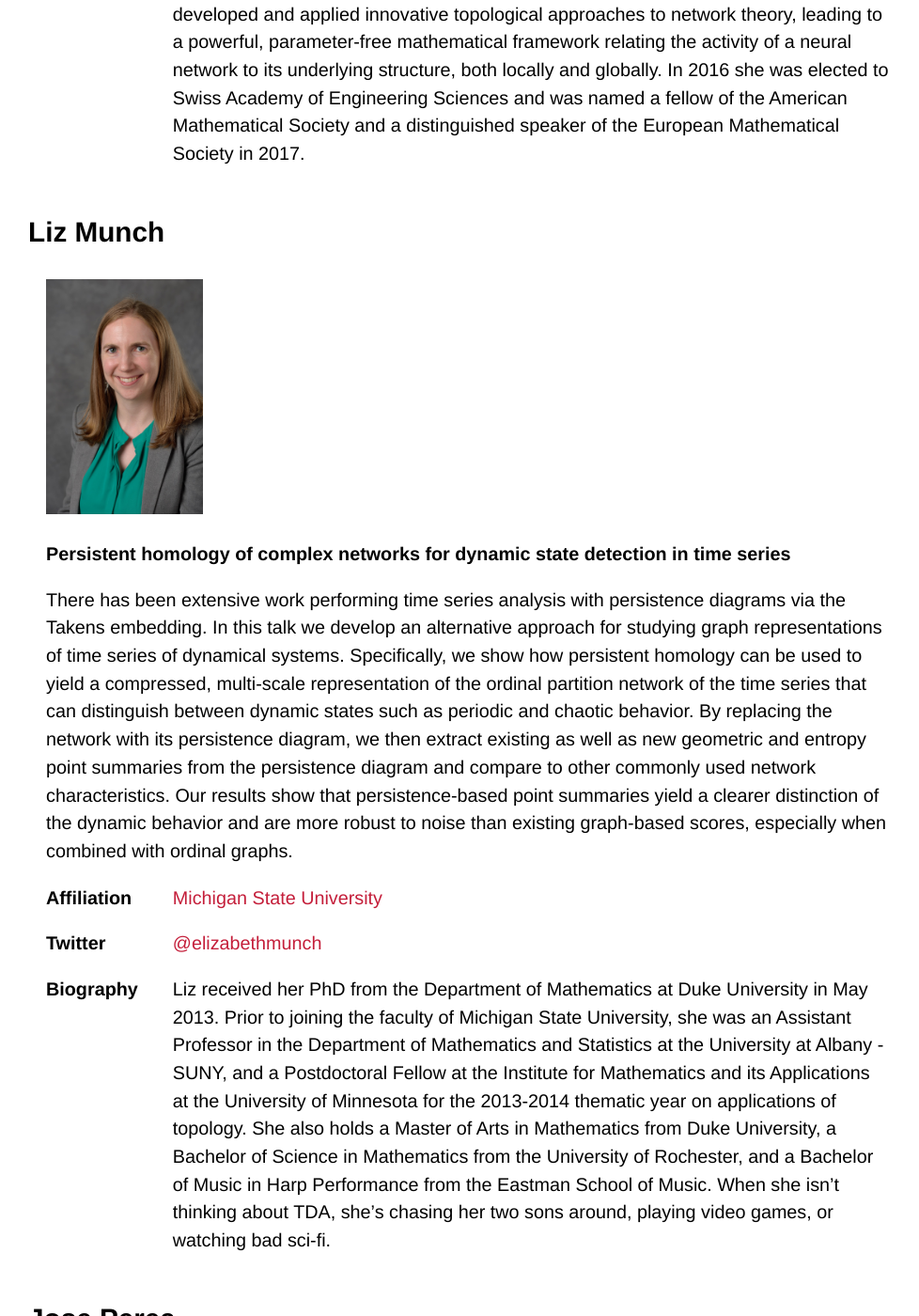
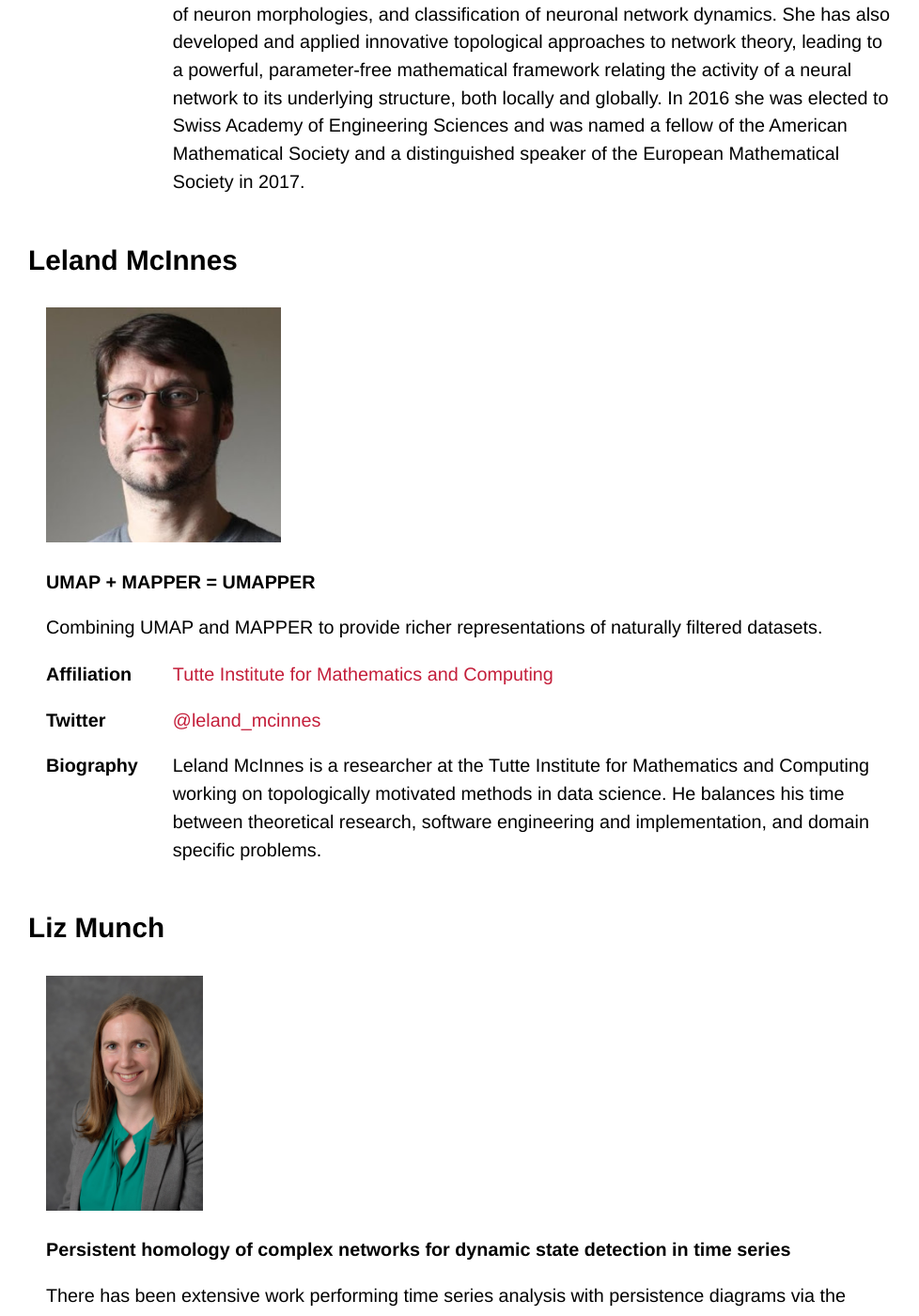
Before and after one commit to tda-in-ml/tda-in-ml.github.io, a Jekyll site: the page built from speakers.md, in a window 1280 px wide and 1400 px high, scrolled down 6837 px. Shown: the whole window at 94% size, without its empty margins (142-1120 px from the left). Built offline with Jekyll 4.4.1, drawn with Linux system fonts in a browser that asks for light colours; some web fonts are replaced; our own code applies the rules of GitHub Pages for plain Markdown files.

Commit message:
Extended list of speakers

```diff
--- a/speakers.md
+++ b/speakers.md
@@ -15,6 +15,7 @@ is expanded on a rolling basis, stay tuned for more!):
 - [Brittany Terese Fasy](#brittany-terese-fasy)
 - [Robert Ghrist](#robert-ghrist)
 - [Kathryn Hess](#kathryn-hess)
+- [Leland McInnes](#leland-mcinnes)
 - [Liz Munch](#liz-munch)
 - [Jose Perea](#jose-perea)
 - [Raúl Rabadán](#raúl-rabadán)
@@ -89,6 +90,16 @@ is expanded on a rolling basis, stay tuned for more!):
 | **Affiliation** | [École polytechnique fédérale de Lausanne (EPFL)](https://www.epfl.ch/labs/hessbellwald-lab/hessbellwald) |
 | **Biography** | Kathryn Hess is a professor of mathematics and life sciences at the EPFL.  She received her PhD from MIT and held positions at the universities of Stockholm, Nice, and Toronto before moving to the EPFL. Her research focuses on algebraic topology and its applications, primarily in the life sciences, but also in materials science. On the applied side, she has elaborated methods based on topological data analysis for high-throughput screening of nanoporous crystalline materials, classification and synthesis of neuron morphologies, and classification of neuronal network dynamics.  She has also developed and applied innovative topological approaches to network theory, leading to a powerful, parameter-free mathematical framework relating the activity of a neural network to its underlying structure, both locally and globally. In 2016 she was elected to Swiss Academy of Engineering Sciences and was named a fellow of the American Mathematical Society and a distinguished speaker of the European Mathematical Society in 2017. |
 
+## Leland McInnes
+
+| <img src="/assets/images/speakers/lm.jpg" alt="Leland McInnes" height="250px" /> |
+| **UMAP + MAPPER = UMAPPER** |
+| Combining UMAP and MAPPER to provide richer representations of naturally filtered datasets. |
+
+| **Affiliation** | [Tutte Institute for Mathematics and Computing](https://github.com/lmcinnes) |
+| **Twitter** | [@leland_mcinnes](https://twitter.com/leland_mcinnes) |
+| **Biography** | Leland McInnes is a researcher at the Tutte Institute for Mathematics and Computing working on topologically motivated methods in data science. He balances his time between theoretical research, software engineering and implementation, and domain specific problems. |
+
 ## Liz Munch
 
 | <img src="/assets/images/speakers/em.jpg" alt="Liz Munch" height="250px" /> |
```
Also changed, not shown: assets/images/speakers/lm.jpg (added).
